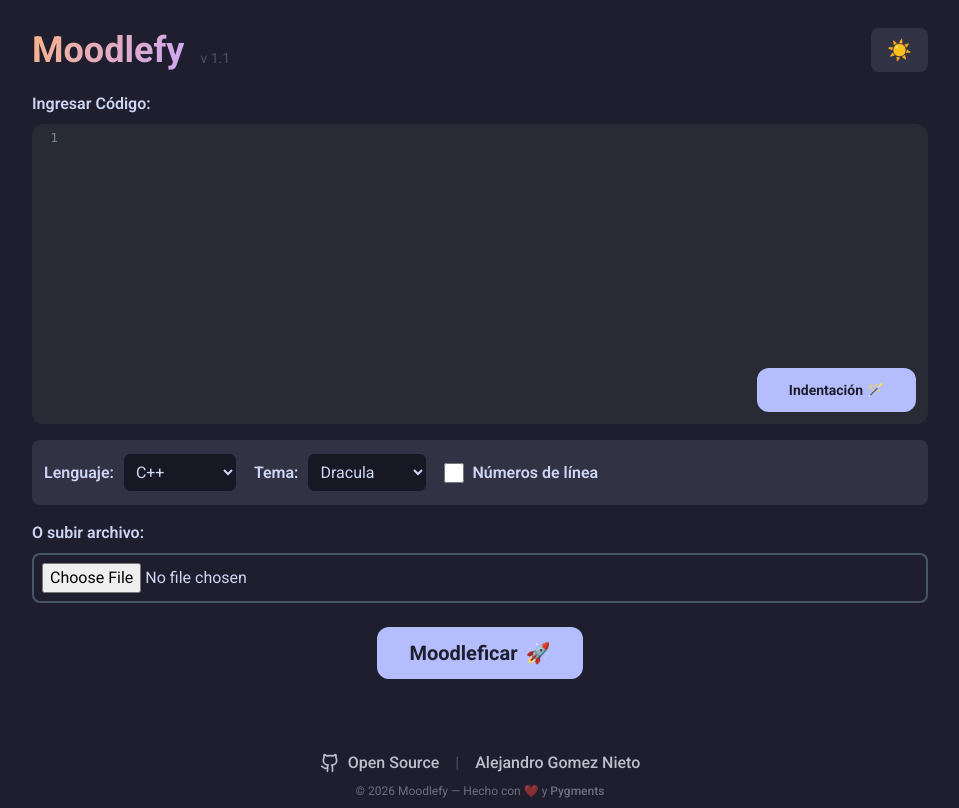
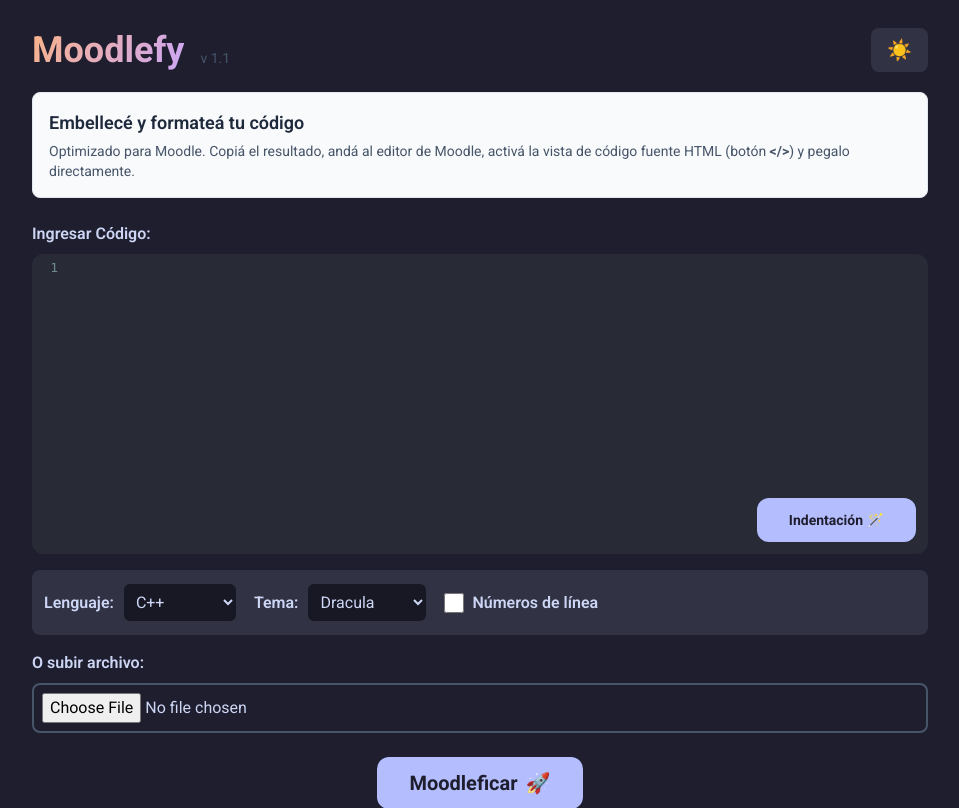
Before and after one commit to gomeznieto/moodlefy, a Flask app: page / in a window 1280 px wide. Shown: the top 808 px of the page, without its empty margins (160-1119 px from the left). Run offline with Flask 3, Linux system fonts and the light colour scheme; some libraries are stand-ins or nearby versions; some web fonts are replaced.

Commit message:
Agregamos recuadro de explicación

```diff
--- a/templates/index.html
+++ b/templates/index.html
@@ -48,6 +48,12 @@
                     <button id="theme-toggle" class="toggle-btn px-4 py-2 rounded-lg text-xl" title="Cambiar tema">
                         🌙
                     </button>
+                </div>
+        <div class="bg-slate-50 border border-slate-200 rounded-lg p-4 mb-6">
+          <h2 class="text-lg font-semibold text-slate-800 mb-1">Embellecé y formateá tu código</h2>
+          <p class="text-sm text-slate-600">
+              Optimizado para Moodle. Copiá el resultado, andá al editor de Moodle, activá la vista de código fuente HTML (botón <strong>&lt;/&gt;</strong>) y pegalo directamente.
+          </p>
         </div>
 
         {% if error %}
```
Lines whose indentation alone changed are shown as unchanged.
